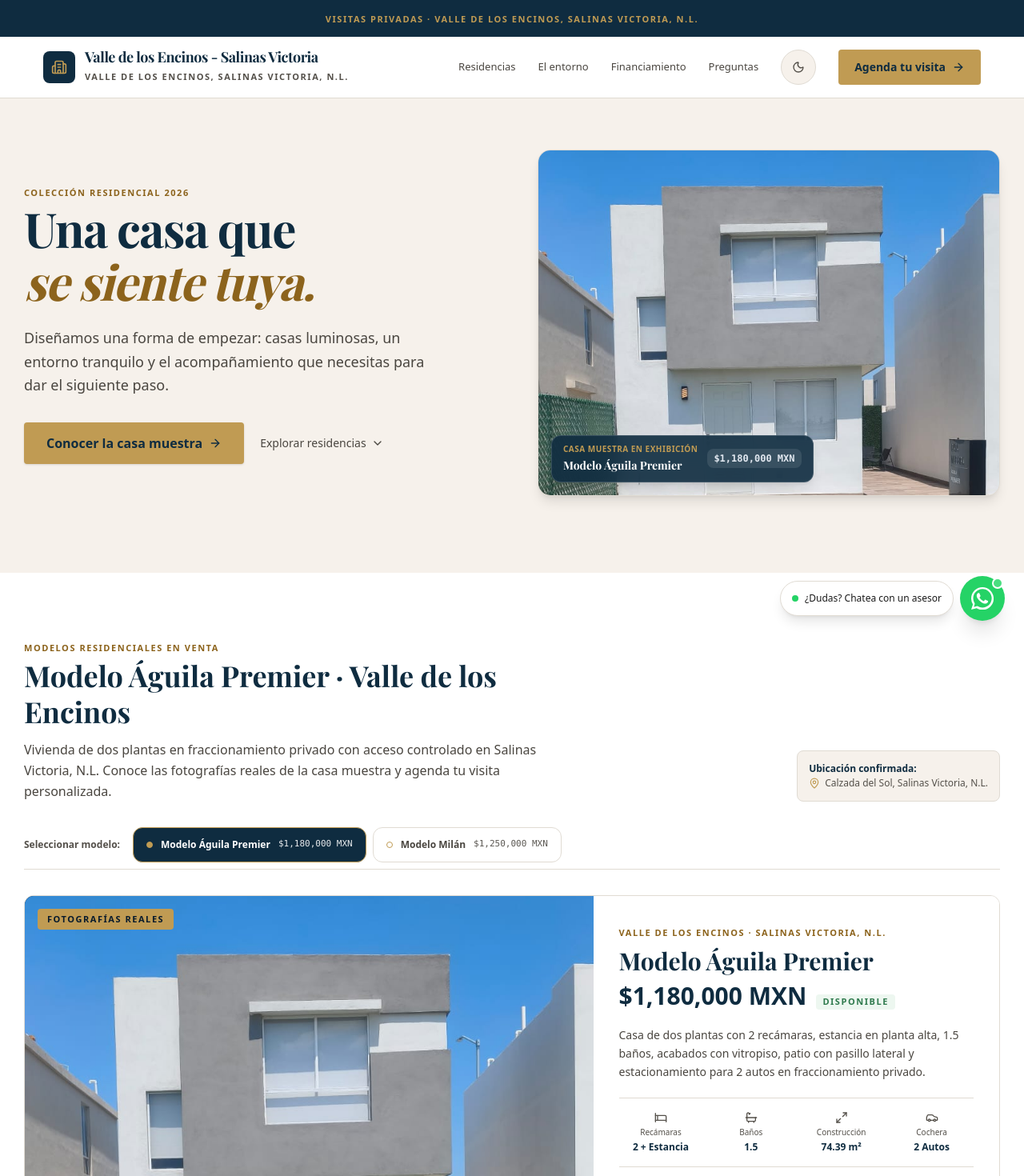
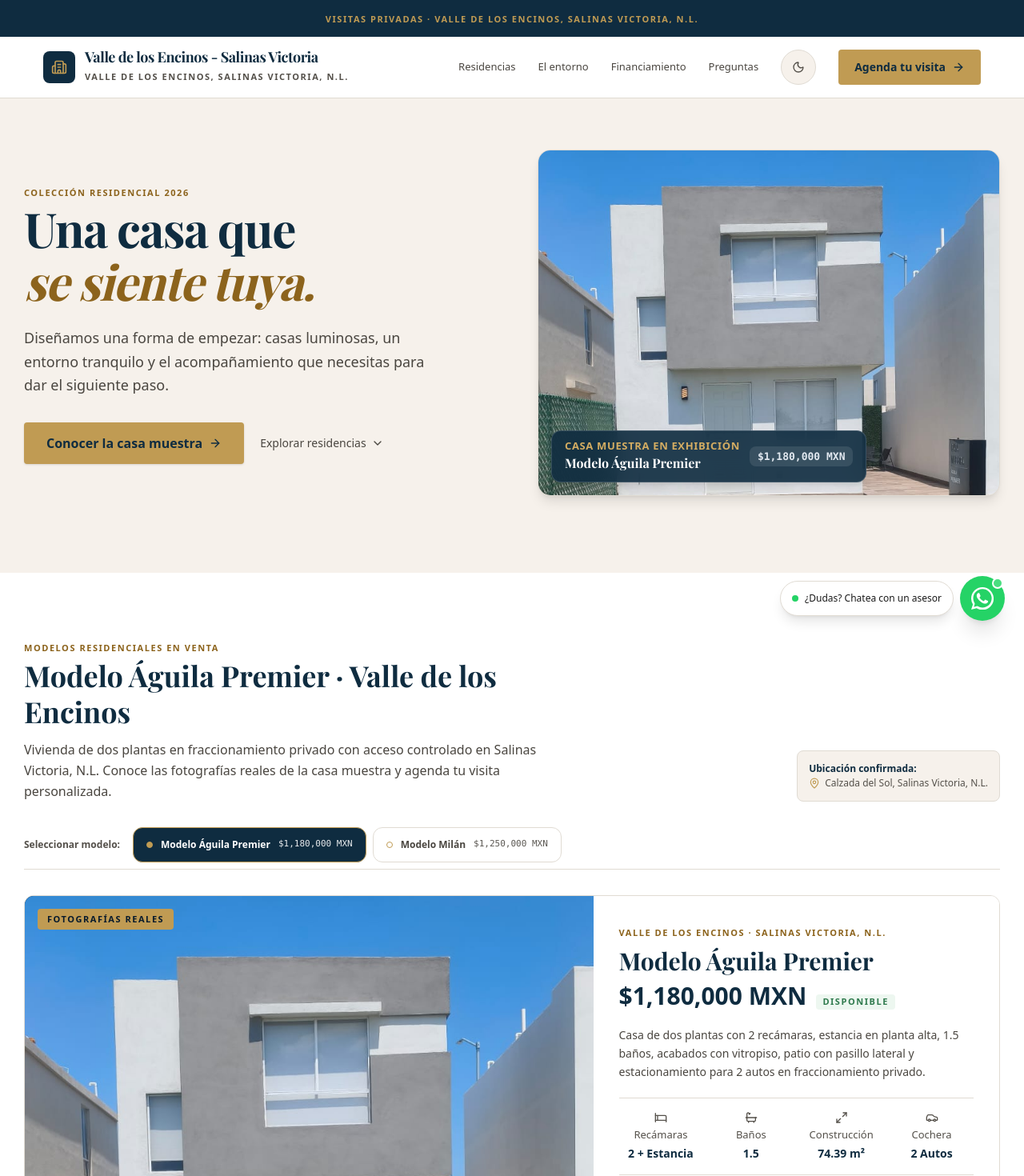
Before and after one commit to master2130isx-lang/real-estate-developer, a Next.js app: page / in a window 1280 px wide. Shown: the top 1470 px of the page at 80% size. Built offline with nearby package versions, Linux system fonts and the light colour scheme; no server answers.

Commit message:
fix(a11y): resolver contraste en botones WhatsApp (#15803d), aumentar tipografia pequena WAVE y remover preload redundante

```diff
--- a/src/app/layout.tsx
+++ b/src/app/layout.tsx
@@ -44,15 +44,6 @@ export default async function RootLayout({
       className={`${geistSans.variable} ${geistMono.variable} ${playfairDisplay.variable} h-full antialiased`}
       suppressHydrationWarning
     >
-      <head>
-        <link
-          rel="preload"
-          as="image"
-          href="/images/properties/aguila-premier/01-facade.jpg"
-          // @ts-expect-error fetchpriority is a modern HTML attribute
-          fetchpriority="high"
-        />
-      </head>
       <body className="min-h-full flex flex-col font-sans transition-colors duration-200">
         <ThemeProvider>
           <AppProvider initialConfig={initialConfig}>{children}</AppProvider>
--- a/src/components/landing/AdvisorTrust.tsx
+++ b/src/components/landing/AdvisorTrust.tsx
@@ -122,7 +122,7 @@ export function AdvisorTrust() {
                     href={`https://wa.me/${cleanWa}?text=${encodeURIComponent(`Hola, me gustaría platicar con un asesor sobre las viviendas en ${commercialConfig.agencyName}.`)}`}
                     target="_blank"
                     rel="noopener noreferrer"
-                    className="w-full bg-[#128C7E] hover:bg-[#0d6b60] text-white font-semibold py-2.5 px-3 rounded text-xs transition flex items-center justify-center gap-2 shadow-xs"
+                    className="w-full bg-[#15803d] hover:bg-[#166534] text-white font-semibold py-2.5 px-3 rounded text-xs transition flex items-center justify-center gap-2 shadow-xs"
                   >
                     <WhatsAppIcon className="w-4 h-4" />
                     <span>Contactar por WhatsApp ({commercialConfig.contactChannels.phone})</span>
--- a/src/components/landing/Hero.tsx
+++ b/src/components/landing/Hero.tsx
@@ -92,17 +92,17 @@ export function Hero({ onOpenPrequalification }: HeroProps) {
               />
 
               {/* Placa elegante sobre la foto */}
-              <div className="absolute bottom-3 left-3 sm:bottom-4 sm:left-4 bg-[#0F2C40]/90 dark:bg-[#071526]/95 backdrop-blur-md text-white px-3.5 py-2 rounded-xl border border-white/15 shadow-lg flex items-center gap-3">
+              <div className="absolute bottom-3 left-3 sm:bottom-4 sm:left-4 bg-[#0F2C40]/90 dark:bg-[#071526]/95 backdrop-blur-md text-white px-4 py-2.5 rounded-xl border border-white/15 shadow-lg flex items-center gap-3">
                 <div>
-                  <span className="text-[#C09B53] font-bold text-[9px] sm:text-[10px] tracking-wider uppercase block">
+                  <span className="text-[#D4AD62] font-bold text-xs sm:text-[13px] tracking-wider uppercase block leading-snug">
                     Casa Muestra en Exhibición
                   </span>
-                  <span className="font-serif font-bold text-xs sm:text-sm text-white">
+                  <span className="font-serif font-bold text-sm sm:text-base text-white">
                     {heroModelName}
                   </span>
                 </div>
                 {heroPrice && (
-                  <span className="text-[11px] sm:text-xs font-mono font-semibold text-slate-200 bg-white/10 px-2 py-1 rounded-lg">
+                  <span className="text-xs sm:text-[13px] font-mono font-semibold text-slate-200 bg-white/10 px-2.5 py-1 rounded-lg">
                     {heroPrice}
                   </span>
                 )}
--- a/src/components/landing/LocationMapSection.tsx
+++ b/src/components/landing/LocationMapSection.tsx
@@ -138,7 +138,7 @@ export function LocationMapSection() {
                 href={waLocationUrl}
                 target="_blank"
                 rel="noopener noreferrer"
-                className="inline-flex items-center gap-1.5 bg-[#128C7E] hover:bg-[#0d6b60] text-white font-semibold px-3.5 py-2 rounded text-xs transition flex-shrink-0 shadow-xs"
+                className="inline-flex items-center gap-1.5 bg-[#15803d] hover:bg-[#166534] text-white font-semibold px-3.5 py-2 rounded text-xs transition flex-shrink-0 shadow-xs"
               >
                 <WhatsAppIcon className="w-3.5 h-3.5" />
                 <span>Pedir ubicación por WhatsApp</span>
--- a/src/components/landing/Navbar.tsx
+++ b/src/components/landing/Navbar.tsx
@@ -180,7 +180,7 @@ export function Navbar({ onOpenPrequalification, onOpenPrivacy }: NavbarProps) {
               target="_blank"
               rel="noopener noreferrer"
               onClick={() => setMobileMenuOpen(false)}
-              className="w-full bg-[#128C7E] hover:bg-[#0d6b60] text-white py-3 rounded font-semibold text-center text-sm flex items-center justify-center gap-2 shadow-xs transition"
+              className="w-full bg-[#15803d] hover:bg-[#166534] text-white py-3 rounded font-semibold text-center text-sm flex items-center justify-center gap-2 shadow-xs transition"
             >
               <WhatsAppIcon className="w-4 h-4" />
               <span>WhatsApp ({commercialConfig.contactChannels.phone})</span>
--- a/src/components/landing/PropertiesSection.tsx
+++ b/src/components/landing/PropertiesSection.tsx
@@ -206,26 +206,42 @@ export function PropertiesSection({ onSelectPropertyForPrequalification }: Prope
               </p>
 
               {/* Ficha Métrica */}
-              <div className="grid grid-cols-4 gap-2 py-4 border-y border-[var(--color-border)] text-center text-xs">
+              <div className="grid grid-cols-4 gap-2 py-4 border-y border-[var(--color-border)] text-center">
                 <div className="space-y-1">
                   <Bed className="w-4 h-4 text-[var(--color-text-muted)] mx-auto" />
-                  <span className="text-[var(--color-text-muted)] block text-[10px]">Recámaras</span>
-                  <span className="font-semibold text-[var(--color-navy)]">2 + Estancia</span>
+                  <span className="text-[var(--color-text-muted)] block text-xs sm:text-[13px] font-medium leading-normal">
+                    Recámaras
+                  </span>
+                  <span className="font-semibold text-xs sm:text-sm text-[var(--color-navy)] block">
+                    2 + Estancia
+                  </span>
                 </div>
                 <div className="space-y-1">
                   <Bath className="w-4 h-4 text-[var(--color-text-muted)] mx-auto" />
-                  <span className="text-[var(--color-text-muted)] block text-[10px]">Baños</span>
-                  <span className="font-semibold text-[var(--color-navy)]">1.5</span>
+                  <span className="text-[var(--color-text-muted)] block text-xs sm:text-[13px] font-medium leading-normal">
+                    Baños
+                  </span>
+                  <span className="font-semibold text-xs sm:text-sm text-[var(--color-navy)] block">
+                    1.5
+                  </span>
                 </div>
                 <div className="space-y-1">
                   <Maximize2 className="w-4 h-4 text-[var(--color-text-muted)] mx-auto" />
-                  <span className="text-[var(--color-text-muted)] block text-[10px]">Construcción</span>
-                  <span className="font-semibold text-[var(--color-navy)]">{property.constructionM2} m²</span>
+                  <span className="text-[var(--color-text-muted)] block text-xs sm:text-[13px] font-medium leading-normal">
+                    Construcción
+                  </span>
+                  <span className="font-semibold text-xs sm:text-sm text-[var(--color-navy)] block">
+                    {property.constructionM2} m²
+                  </span>
                 </div>
                 <div className="space-y-1">
                   <Car className="w-4 h-4 text-[var(--color-text-muted)] mx-auto" />
-                  <span className="text-[var(--color-text-muted)] block text-[10px]">Cochera</span>
-                  <span className="font-semibold text-[var(--color-navy)]">{property.parkingSpots} Autos</span>
+                  <span className="text-[var(--color-text-muted)] block text-xs sm:text-[13px] font-medium leading-normal">
+                    Cochera
+                  </span>
+                  <span className="font-semibold text-xs sm:text-sm text-[var(--color-navy)] block">
+                    {property.parkingSpots} Autos
+                  </span>
                 </div>
               </div>
 
--- a/src/components/landing/WhatsAppFloatingButton.tsx
+++ b/src/components/landing/WhatsAppFloatingButton.tsx
@@ -50,7 +50,7 @@ export function WhatsAppFloatingButton() {
             href={waUrl}
             target="_blank"
             rel="noopener noreferrer"
-            className="w-full bg-[#128C7E] hover:bg-[#0d6b60] text-white font-semibold py-2.5 px-3 rounded text-xs transition flex items-center justify-center gap-2 shadow-xs"
+            className="w-full bg-[#15803d] hover:bg-[#166534] text-white font-semibold py-2.5 px-3 rounded text-xs transition flex items-center justify-center gap-2 shadow-xs"
           >
             <WhatsAppIcon className="w-4 h-4" />
             <span>Iniciar conversación</span>
--- a/src/components/prequalification/PrequalificationForm.tsx
+++ b/src/components/prequalification/PrequalificationForm.tsx
@@ -308,7 +308,7 @@ export function PrequalificationForm({
                     href={directWaUrl}
                     target="_blank"
                     rel="noopener noreferrer"
-                    className="w-full bg-[#128C7E] hover:bg-[#0d6b60] text-white font-bold py-3.5 px-4 rounded-xl text-sm sm:text-base transition flex items-center justify-center gap-2.5 shadow cursor-pointer"
+                    className="w-full bg-[#15803d] hover:bg-[#166534] text-white font-bold py-3.5 px-4 rounded-xl text-sm sm:text-base transition flex items-center justify-center gap-2.5 shadow cursor-pointer"
                   >
                     <WhatsAppIcon className="w-5 h-5 flex-shrink-0" />
                     <span>Confirmar Cita por WhatsApp con mi Asesor</span>
--- a/src/context/AppContext.tsx
+++ b/src/context/AppContext.tsx
@@ -151,6 +151,10 @@ export function AppProvider({
   useEffect(() => {
     let isMounted = true;
     const syncWithServer = async () => {
+      // Evitar llamadas innecesarias a /api/leads en la landing pública para acelerar la carga
+      if (typeof window !== 'undefined' && !window.location.pathname.startsWith('/panel')) {
+        return;
+      }
       try {
         const res = await fetch('/api/leads');
         if (res.ok) {
```
